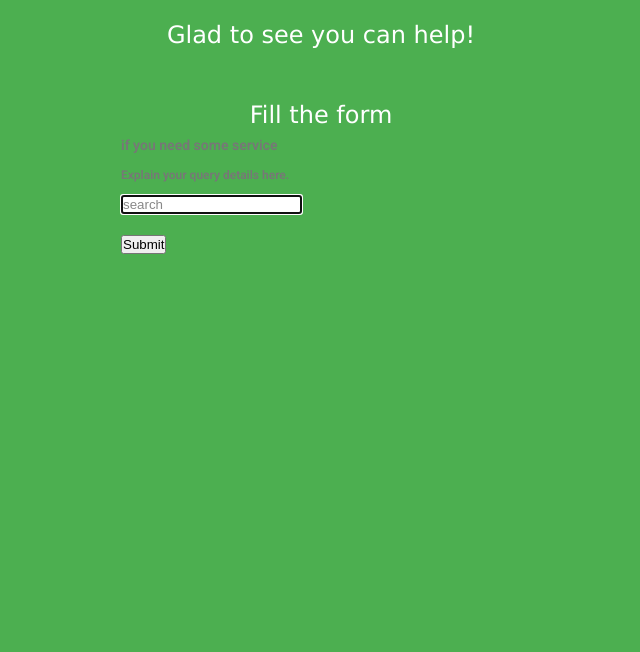
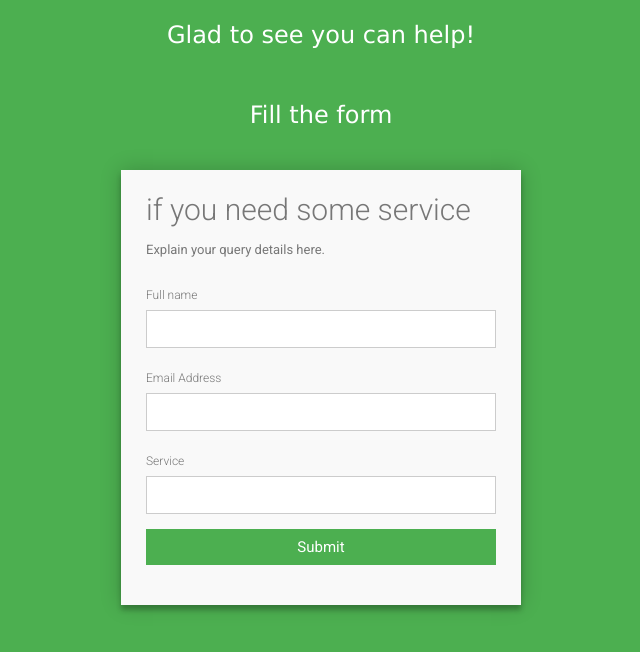
Before and after one commit to anushkrishnav/supdem, a Flask app: template templates/home.html in a window 1280 px wide. Shown: the top 652 px of the page, without its empty margins (319-959 px from the left). Run offline with Flask 2, Linux system fonts and the light colour scheme; the template is opened without the code that fills it, so the values that code supplies are empty, except form fields; tables that the repository leaves empty hold one stand-in row (values such as "Sample post"); form fields are guessed from the names that the template uses.

Commit message:
User DB Initiated

```diff
--- a/appli.py
+++ b/appli.py
@@ -12,32 +12,41 @@ migrate = Migrate(app, db=db)
 from model import Supplier, User
 from forms import UserForm, SupplierForm
 @app.route("/home", methods=['GET', 'POST'])
-@app.route("/", methods=['GET', 'POST'])
+@app.route("/", methods=['GET', 'POST'])    #User Form
 def home():
-    #User Form
-    # Rf = UserForm()
-    # sFor = request.form['contact']
-    # print(sFor)
+    Rf = UserForm()
     if request.method == "POST":
-            # sFor = request.form['contact']#User(email=Rf.email.data, name=Rf.name.data, service=Rf.service.data)
-
+            sFor = User(email=Rf.email.data, name=Rf.name.data, service=Rf.service.data)
+            db.session.add(sFor)
+            db.session.commit()
+            # sFor = request.form['contact']
             return redirect(url_for('recommendation',sFor=sFor))
-
     return render_template('home.html')#,form=Rf)
 
-@app.route("/supplier", methods=['GET', 'POST'])
+@app.route("/supplier", methods=['GET', 'POST'])    #Supplier Form
 def supplier():
-    #Supplier Form
     Sf = SupplierForm()
-    Rf = UserForm()
+
     if request.method == "POST":
             sfor = Supplier(email=Sf.email.data, name=Sf.name.data, service=Sf.service.data)
             db.session.add(sfor)
             db.session.commit()
             flash('Congratulations, you are now a registered Supplier!')
             return redirect(url_for('home'))
+    return render_template('supplier.html',form=Sf)
 
-    return render_template('supplier.html',form=Sf)
+@app.route("/recommendation",methods = ['GET','POST'])
+def recommendation():
+    if request.method == 'GET':
+        Supp = Supplier.query.all()
+        # sFor=request.args.get('sFor')
+        temp = User.query.all()
+        print("temp",temp)
+        return render_template('recommend.html',Supp=Supp)
+
+@app.route("/about")
+def about():
+    return render_template('about.html', title='About')
 
 @app.route("/data",methods = ['GET','POST'])
 def data():
@@ -47,18 +56,5 @@ def data():
 
         return render_template('data.html',Supp=Supp)
 
-@app.route("/recommendation",methods = ['GET','POST'])
-def recommendation():
-    if request.method == 'GET':
-        Supp = Supplier.query.all()
-        sFor=request.args.get('sFor')
-        print("recomme",sFor)
-        return render_template('recommend.html',Supp=Supp)
-
-@app.route("/about")
-def about():
-    return render_template('about.html', title='About')
-
-
 if __name__ == '__main__':
     app.run(debug=True)
--- a/templates/home.html
+++ b/templates/home.html
@@ -5,15 +5,34 @@
 <div class="headingTop"> Fill the form</div>
 
 <div class="container">
-	<form action="{{ url_for('home') }}" method="post">
+	<form action="{{ url_for('home') }}" method="post"id='contact'>
 		<h3>if you need some service</h3>
 		<h4>Explain your query details here.</h4>
-		<fieldset>
-			<input placeholder="search" type="text" tabindex="1" name = "contact" required autofocus>
-		</fieldset>
-		<fieldset>
-			<button name="submit" type="submit">Submit</button>
-		</fieldset>
+		{{form.hidden_tag()}}
+        <fieldset>
+            <label for="name">Full name</label>
+            {{ form.name(size=32) }}<br>
+            {% for error in form.name.errors %}
+            <span style="color: red;">[{{ error }}]</span>
+            {% endfor %}
+        </fieldset>
+        <fieldset>
+            <label for="email">Email Address</label>
+            {{ form.email(size=64) }}<br>
+            {% for error in form.email.errors %}
+            <span style="color: red;">[{{ error }}]</span>
+            {% endfor %}
+        </fieldset>
+        <fieldset>
+            <label for="Service">Service</label>
+            {{ form.service(size=32) }}<br>
+            {% for error in form.service.errors %}
+            <span style="color: red;">[{{ error }}]</span>
+            {% endfor %}
+        </fieldset>
+        <fieldset>
+            <button name="submit" type="submit">Submit</button>
+        </fieldset>
 	</form>
 </div>
 
--- a/templates/recommend.html
+++ b/templates/recommend.html
@@ -1,7 +1,7 @@
 <html>
 <head>
     <meta charset="UTF-8">
-    <title>Movie Monk</title>
+    <title>Recommended Suppliers</title>
     <link rel="icon" type="image/png" href="static/logo.png"/>
     <style>
         #movies {
--- a/templates/supplier.html
+++ b/templates/supplier.html
@@ -5,7 +5,7 @@
 <div class="headingTop"> Fill the form</div>
 
 <div class="container">
-    <form id="contact" action="" method="post">
+    <form id="contact" action="{{ url_for('supplier') }}" method="post">
         <h3>if you can provide service!</h3>
         <h4>Enter your service details here.</h4>
         {{form.hidden_tag()}}
@@ -17,7 +17,7 @@
             {% endfor %}
         </fieldset>
         <fieldset>
-            <label for="name">Email Address</label>
+            <label for="email">Email Address</label>
             {{ form.email(size=64) }}<br>
             {% for error in form.email.errors %}
             <span style="color: red;">[{{ error }}]</span>
@@ -29,9 +29,7 @@
             {% for error in form.service.errors %}
             <span style="color: red;">[{{ error }}]</span>
             {% endfor %}
-
         </fieldset>
-
         <fieldset>
             <button name="submit" type="submit">Submit</button>
         </fieldset>
```
